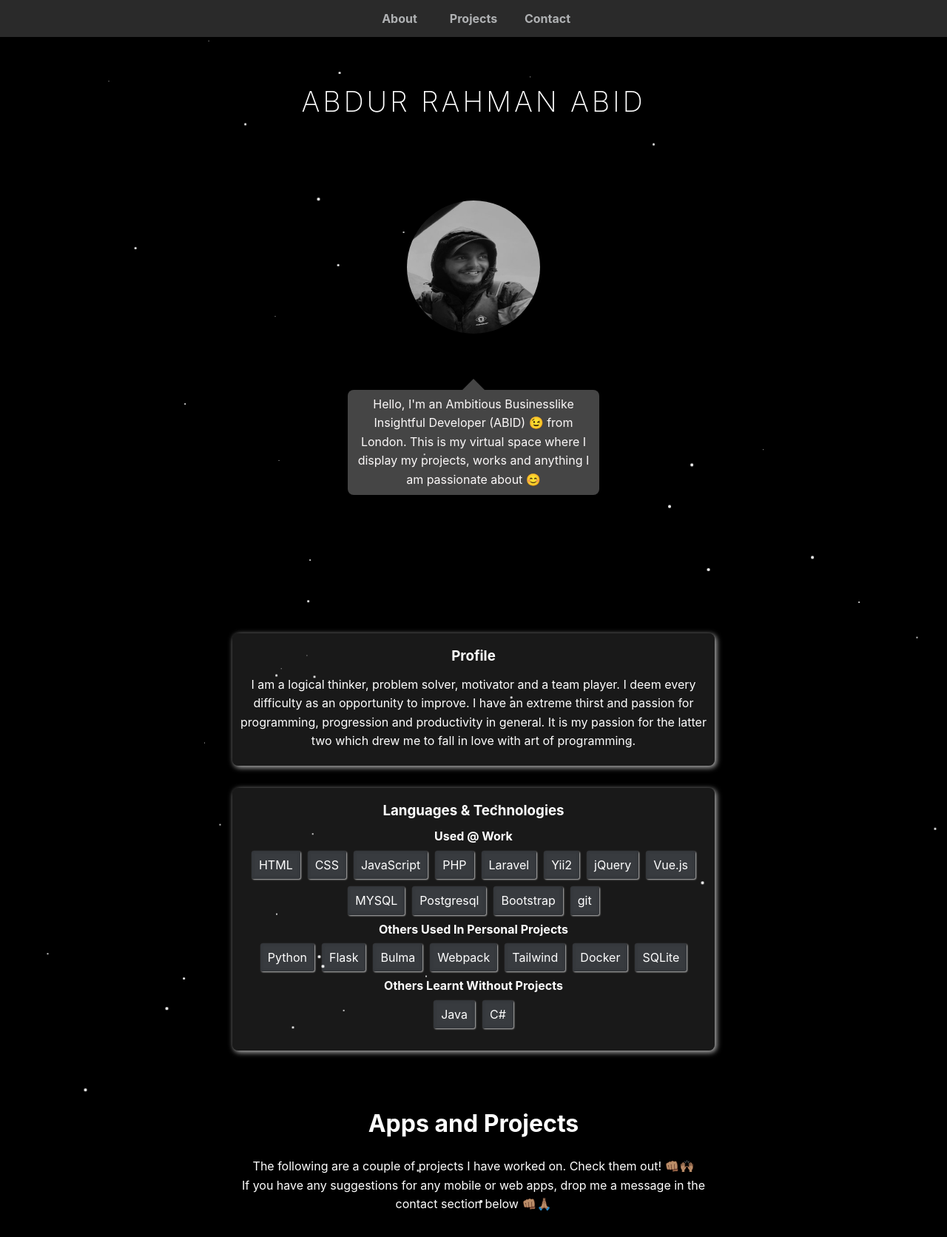
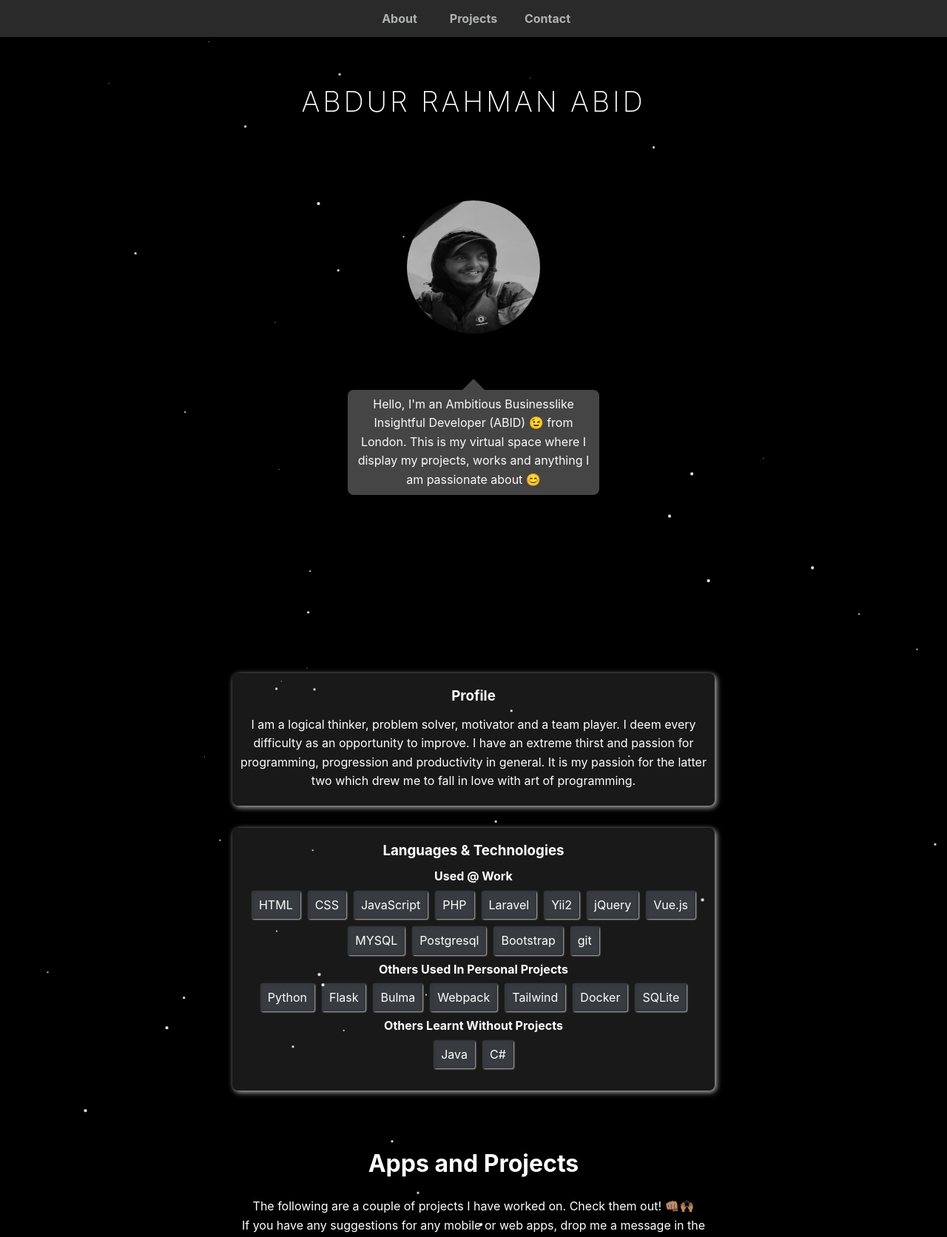
Before and after one commit to Abid-dev/portfolio, a PHP site: page / in a window 1280 px wide. Shown: the top 1672 px of the page at 74% size. Run offline with PHP 8.4, Linux system fonts and the light colour scheme; some libraries are stand-ins or nearby versions.

Commit message:
seperate out the about me into about me and home page #14

```diff
--- a/index.php
+++ b/index.php
@@ -35,7 +35,7 @@
                 </div>
         </header>
         <!-- <main> -->
-            <div id="aboutMe" class="page_section container">
+            <div id="home" class="page_section container">
                 <div class="align-center profile__container">
                     <div class="aboutme-main">
                         <h1 class="profile__name">Abdur Rahman Abid</h1>
@@ -46,6 +46,11 @@
                             </p>
                         </div>
                     </div>
+                </div>
+            </div>
+
+            <div id="aboutMe" class="page_section container">
+                <div class="align-center profile__container">
                     <div class="glass-card-container">
                         <div class="glass-card">
                             <h3>Profile</h3>
@@ -53,12 +58,6 @@
                             I am a logical thinker, problem solver, motivator and a team player. I deem every difficulty as an opportunity to improve. I have an extreme thirst and passion for programming, progression and productivity in general. It is my passion for the latter two which drew me to fall in love with art of programming.
                             </p>
                         </div>
-                        <!-- <div class="glass-card">
-                            <h3>Languages I Work With</h3>
-                            <p class="parag map__parag">
-                                At this stage, I have learnt and covered HTML, CSS, JavaScript (including fundamentals of React and Node), SQL, PHP, Python, C# and Java predominantly with the Object-oriented programming paradigm. Now pursuing mastery in this craft, I am building projects and working on applications to materialise and further my knowledge. At whichever stage, I am always traversing the path of progression
-                            </p>
-                        </div> -->
                         <div class="glass-card">
                             <h3>Languages & Technologies</h3>
                             <h4>Used @ Work</h4>
```
